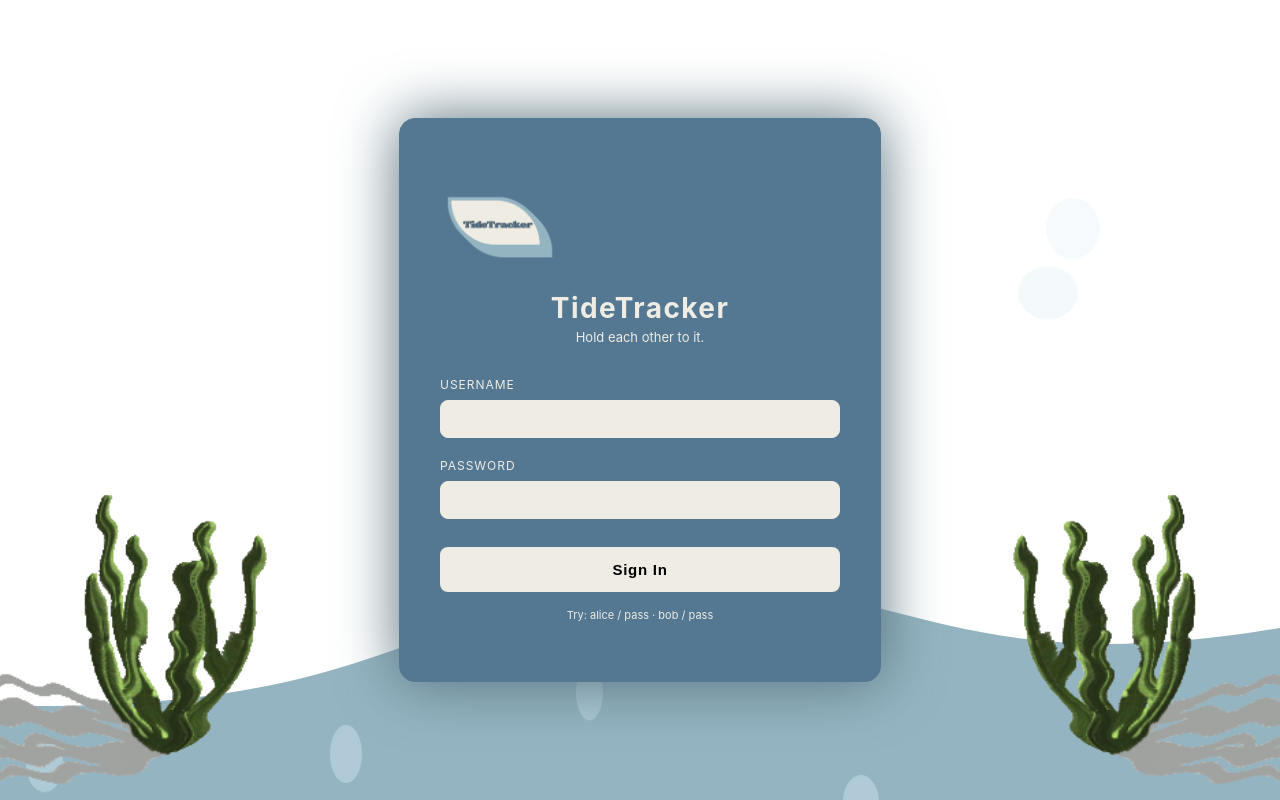
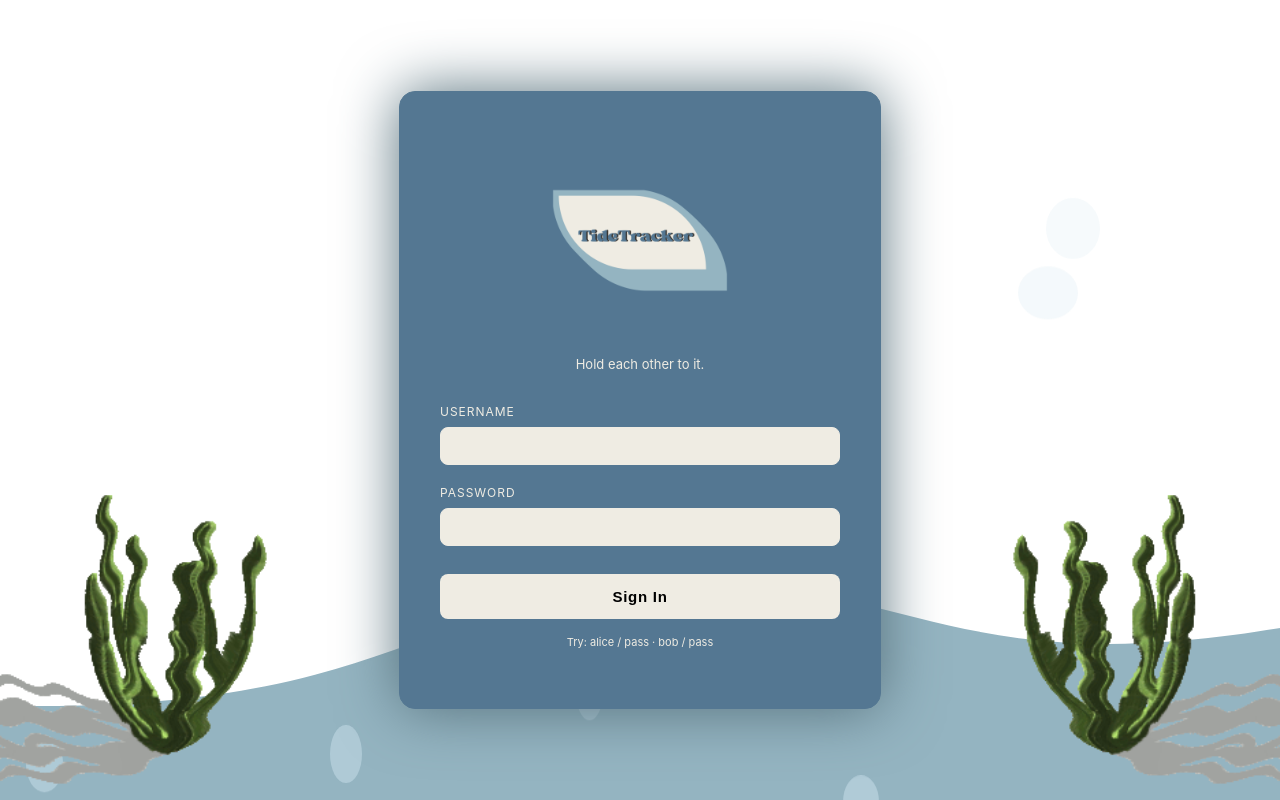
Before and after one commit to jasonuf/sasehacks2026, a React (Create React App) app in the folder frontend/: page / in a window 1280 px wide. Shown: the top 800 px of the page. Built offline with nearby package versions, Linux system fonts and the light colour scheme.

Commit message:
app logo

```diff
--- a/frontend/src/components/LoginScreen.jsx
+++ b/frontend/src/components/LoginScreen.jsx
@@ -82,10 +82,11 @@ export default function LoginScreen({ onLogin, error }) {
       />
     </div>
       <div style={styles.loginCard}>
+        <div style={styles.logoContainer}>
+          <img src="/appLogo.png" alt="Logo" style={styles.loginLogo} />
+        </div>
 
-        <img src="/appLogo.png" alt="Logo" width="120" />
 
-        <h1 style={styles.loginTitle}>TideTracker</h1>
         <p style={styles.loginSub}>Hold each other to it.</p>
 
         <div style={styles.field}>
--- a/frontend/src/styles/styles.js
+++ b/frontend/src/styles/styles.js
@@ -39,23 +39,27 @@ const styles = {
     zIndex: 2,
 },
   loginCard: {
-    background: "#547792", //login background
+  background: "#547792", //login background
   border: "1px solid #547792",
   borderRadius: 16,
   padding: "48px 40px",
   width: "100%",
   maxWidth: 400,
-    boxShadow: "0 0 60px #56707b",
+  boxShadow: "0 0 60px #56707b",
   position: "relative",
-    zIndex: 2
+  zIndex: 2
 
 },
+    logoContainer: {
+    width: "100%",
+    display: "flex",
+    justifyContent: "center",
+    marginBottom: "16px"
+  },
 
   loginLogo: {
     width: "200px",
-    height: "auto",
-    display: "block",
-    marginBottom: "16px",
+    height: "auto"
   },
 
   loginTitle: {
```
